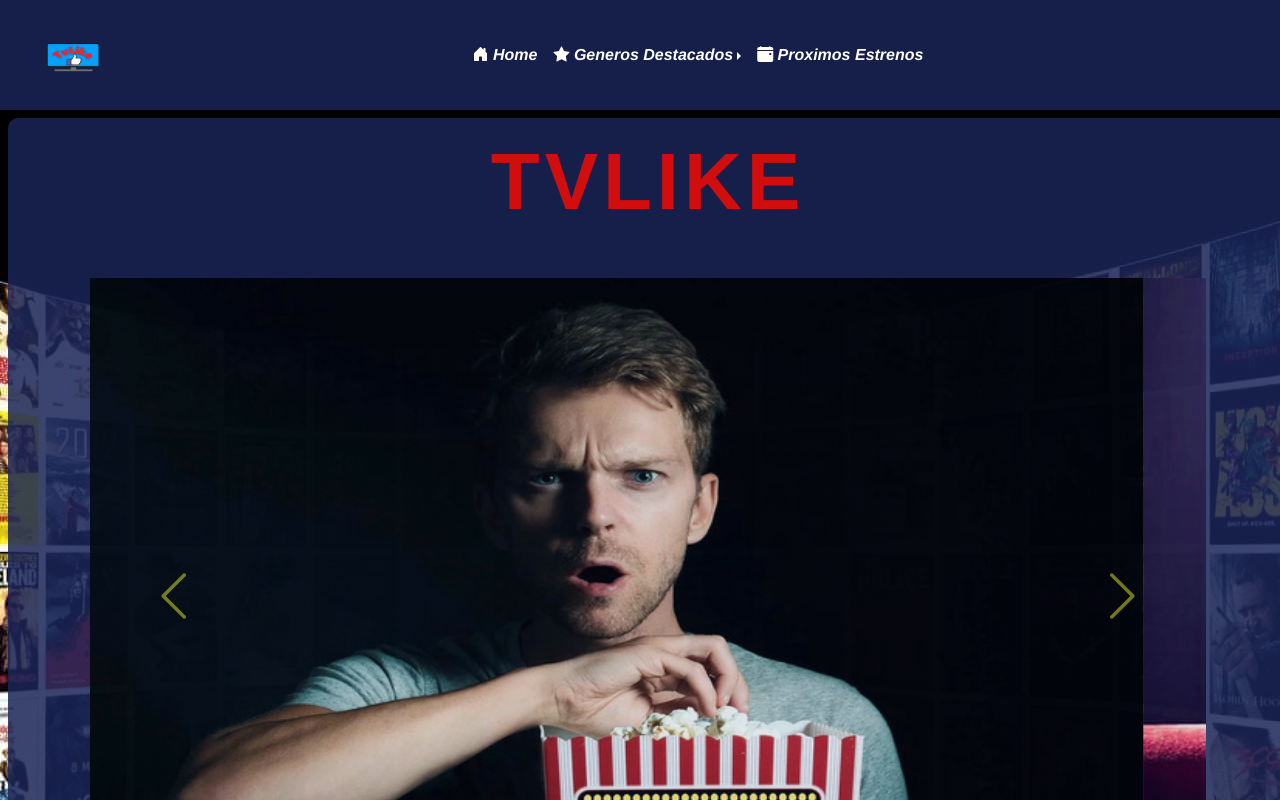
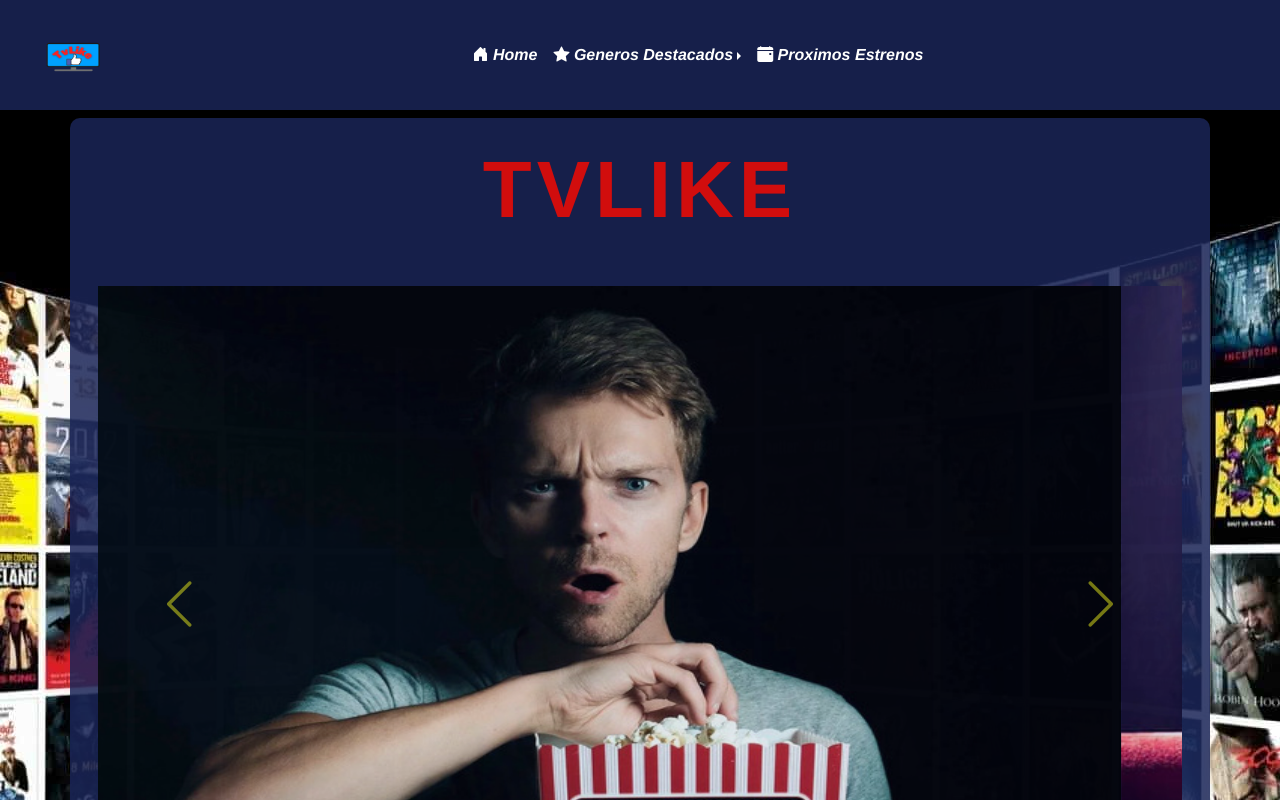
Before and after one commit to aparra67/TvLike-Vue, a Vue app: page / in a window 1280 px wide. Shown: the top 800 px of the page. Built offline with nearby package versions, Linux system fonts and the light colour scheme; no server answers.

Commit message:
Modificar estilos a la vista

```diff
--- a/src/views/HomeView.vue
+++ b/src/views/HomeView.vue
@@ -2,8 +2,8 @@
   <!-- La vista de 'home' se cargan los componentes que necesita la vista 'MenuTv' y 'ContentHome'-->
   <MainLayout>
     <template #home>
-      <div class=" container-fluid back p-3 m-2">
-        <h1>tvlike</h1>
+      <div class=" container back mx-auto p-3 mt-2">
+        <h1 class="mt-2">tvlike</h1>
         <CarouselHome />
       </div>
       <ContentHome/>
--- a/src/views/MovieView.vue
+++ b/src/views/MovieView.vue
@@ -82,7 +82,16 @@
             </div>
           </div>
         </section>
-        <div class="container sugges-content mt-5 p-3">
+        <!-- Area de Descarga a travez de los links asociados-->
+        <!-- <div class="container back-content mt-5 p-3">
+          <h5 class="mt-2 fw-bold">Links de Descarga</h5>
+          <div class="row row-cols-1 row-cols-md-3 g-4 mt-3 card-container">
+            link 1
+            link 2
+          </div>
+        </div> -->
+
+        <div class="container back-content mt-5 p-3">
           <h5 class="mt-2 fw-bold">Lista de Sugerencias</h5>
           <div class="row row-cols-1 row-cols-md-3 g-4 mt-3">
             <div class="col-12 col-sm-12 col-md-6 col-lg-4 col-xl-3" v-for="item in list_movies" :key="item.id">
@@ -126,6 +135,7 @@
   },
   mounted () {
     this.axios.get(`${url}movie_details.json?movie_id=${this.id}&with_images=true&with_cast=true`).then((response) => {
+      // console.log(response)
       this.details_movie = response.data.data.movie
       this.imagen = this.details_movie.large_cover_image
       this.title = this.details_movie.title
@@ -179,7 +189,7 @@
   height: 80% !important;
 }
 
-.sugges-content {
+.back-content {
   background: #1b2557d9;
   border-radius: 10px;
 }
```
